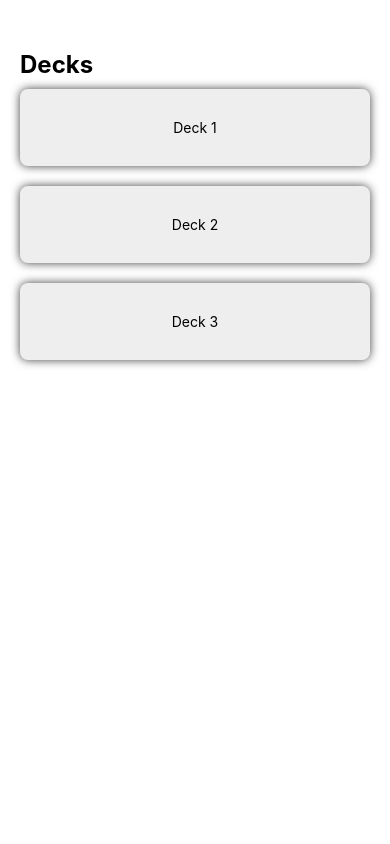
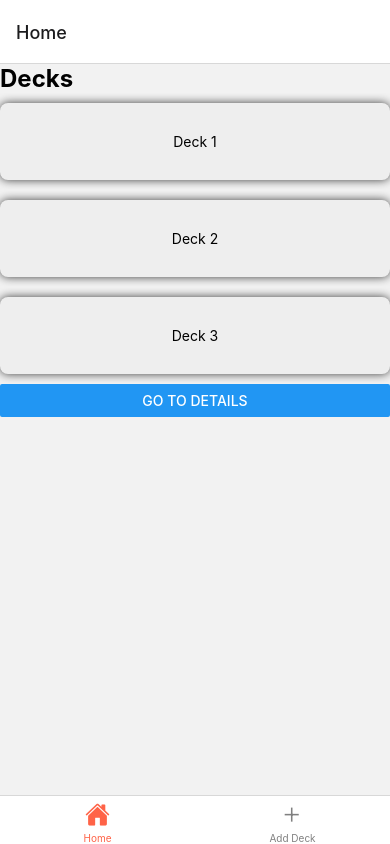
Before and after one commit to abu-hasib/quizzed-decked-cards, a React Native app: screen /Home in a window 390 px wide. Built offline with nearby package versions, Linux system fonts and the light colour scheme.

Commit message:
feat: add a new deck

```diff
--- a/App.js
+++ b/App.js
@@ -1,18 +1,31 @@
 import { StatusBar } from 'expo-status-bar';
 import React from 'react';
-import { StyleSheet, View } from 'react-native';
+import { StyleSheet, Text, View } from 'react-native';
 import { Provider } from 'react-redux';
 import DeckList from './components/DeckList';
 import store from './store';
+import { createNativeStackNavigator } from '@react-navigation/native-stack';
+import { NavigationContainer } from '@react-navigation/native';
+import DeckListItem from './components/DeckListItem';
+import Home from './components/Home';
+
+const Stack = createNativeStackNavigator();
 
 export default function App() {
 	return (
 		<Provider store={store}>
-			<View style={styles.container}>
-				<DeckList />
-				<StatusBar style='auto' />
-			</View>
+			<NavigationContainer>
+				<Home />
+			</NavigationContainer>
 		</Provider>
+	);
+}
+
+function TestScreen() {
+	return (
+		<View style={{ flex: 1, alignItems: 'center', justifyContent: 'center' }}>
+			<Text>Details Screen</Text>
+		</View>
 	);
 }
 
--- a/actions/index.js
+++ b/actions/index.js
@@ -1,8 +1,8 @@
 import { ADD_DECK } from './actionTypes';
 
-export function addDeck(deck) {
+export function addDeck(payload) {
 	return {
 		type: ADD_DECK,
-		deck,
+		payload,
 	};
 }
--- a/components/DeckList.js
+++ b/components/DeckList.js
@@ -1,5 +1,5 @@
 import React from 'react';
-import { View, Text, StyleSheet } from 'react-native';
+import { View, Text, StyleSheet, Button, FlatList, ScrollView } from 'react-native';
 import { useSelector } from 'react-redux';
 import DeckListItem from './DeckListItem';
 
@@ -29,15 +29,19 @@ const io = {
 	},
 };
 
-export default function DeckList() {
+export default function DeckList({ navigation }) {
 	const decks = useSelector((state) => Object.keys(state.decks));
 	const tempdecks = useSelector((state) => state.decks);
 	return (
 		<View>
 			<Text style={styles.headingText}>Decks</Text>
-			{decks.map((key) => (
-				<DeckListItem key={key} id={key} />
-			))}
+			{/* <FlatList data={decks} renderItem={({ item }) => <DeckListItem key={item} id={item} />} /> */}
+			<ScrollView>
+				{decks.map((key) => (
+					<DeckListItem key={key} id={key} />
+				))}
+			</ScrollView>
+			<Button title='Go to Details' onPress={() => navigation.navigate('TestScreen')} />
 		</View>
 	);
 }
--- /dev/null
+++ b/components/Home.js
@@ -0,0 +1,30 @@
+import { createBottomTabNavigator } from '@react-navigation/bottom-tabs';
+import React from 'react';
+import { View, Text } from 'react-native';
+import DeckList from './DeckList';
+import Ionicons from '@expo/vector-icons/Ionicons';
+import New from './New';
+
+const Tab = createBottomTabNavigator();
+
+export default function Home() {
+	return (
+		<Tab.Navigator
+			screenOptions={({ route }) => ({
+				tabBarIcon: ({ focused, color, size }) => {
+					let iconName;
+					if (route.name === 'Home') {
+						iconName = focused ? 'ios-home' : 'ios-home-outline';
+					} else if (route.name === 'Add Deck') {
+						iconName = focused ? 'ios-add' : 'ios-add-outline';
+					}
+					return <Ionicons name={iconName} size={size} color={color} />;
+				},
+				tabBarActiveTintColor: 'tomato',
+				tabBarInactiveTintColor: 'gray',
+			})}>
+			<Tab.Screen name='Home' component={DeckList} />
+			<Tab.Screen name='Add Deck' component={New} />
+		</Tab.Navigator>
+	);
+}
--- /dev/null
+++ b/components/New.js
@@ -0,0 +1,40 @@
+import React from 'react';
+import { View, Text, TextInput, StyleSheet, Button } from 'react-native';
+import { useDispatch } from 'react-redux';
+import { addDeck } from '../actions';
+
+export default function New() {
+	const [text, setText] = React.useState('');
+	const dispatch = useDispatch();
+	const handlePress = () => {
+		console.log('handling...');
+		dispatch(addDeck(text));
+	};
+	return (
+		<View style={{ flex: 1, alignItems: 'center', justifyContent: 'center' }}>
+			<TextInput
+				style={styles.input}
+				onChangeText={(text) => setText(text)}
+				value={text}
+				keyboardType='default'
+			/>
+			<Text>{text}</Text>
+			<Button style={styles.button} title='Add Deck' onPress={handlePress} />
+		</View>
+	);
+}
+
+const styles = StyleSheet.create({
+	input: {
+		height: 40,
+		width: '80%',
+		margin: 12,
+		borderWidth: 1,
+		padding: 10,
+	},
+	button: {
+		padding: 20,
+		color: 'red',
+		borderWidth: 3,
+	},
+});
--- a/package.json
+++ b/package.json
@@ -8,12 +8,17 @@
     "eject": "expo eject"
   },
   "dependencies": {
+    "@react-navigation/bottom-tabs": "^6.0.9",
+    "@react-navigation/native": "^6.0.6",
+    "@react-navigation/native-stack": "^6.2.4",
     "@reduxjs/toolkit": "^1.6.2",
     "expo": "~42.0.1",
     "expo-status-bar": "~1.0.4",
     "react": "16.13.1",
     "react-dom": "16.13.1",
     "react-native": "https://github.com/expo/react-native/archive/sdk-42.0.0.tar.gz",
+    "react-native-safe-area-context": "3.2.0",
+    "react-native-screens": "~3.4.0",
     "react-native-web": "~0.13.12",
     "react-redux": "^7.2.5",
     "redux-logger": "^3.0.6",
```
Also changed, not shown: components/TestScreen.js (added), 1 other file (tests, documents, lock files or other folders).
